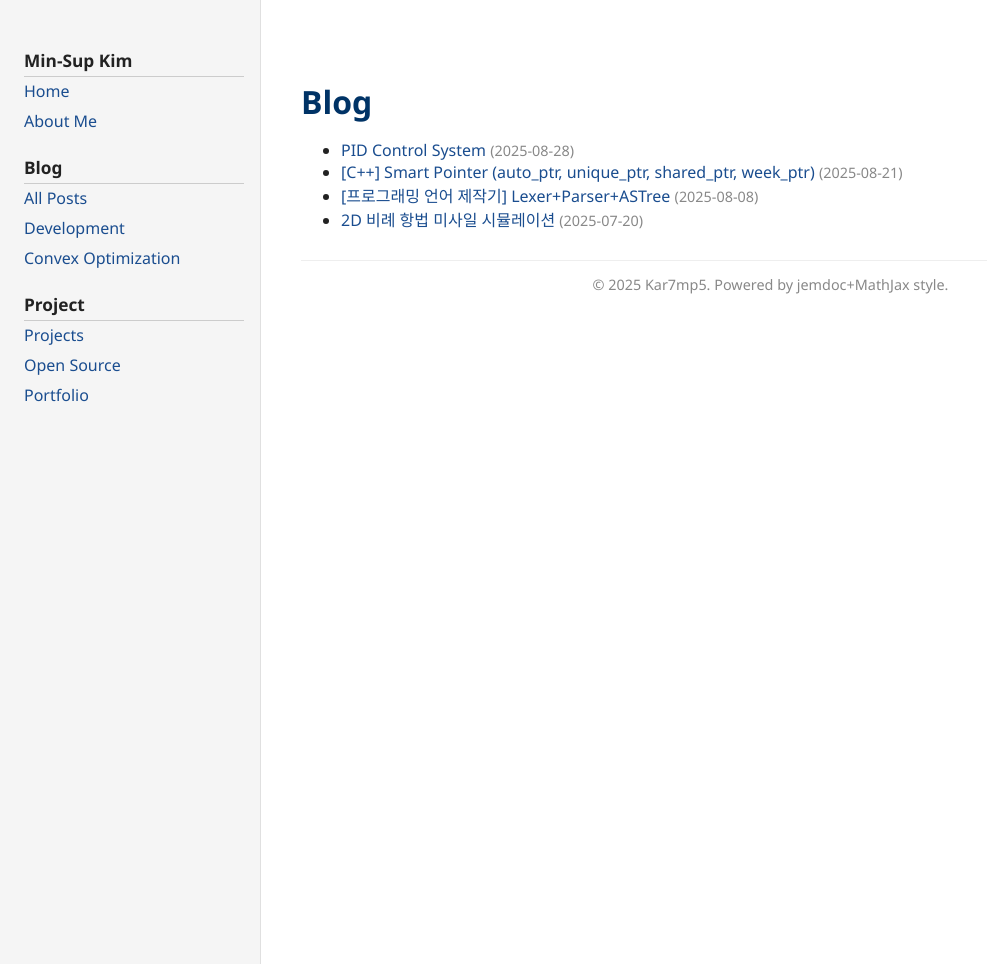
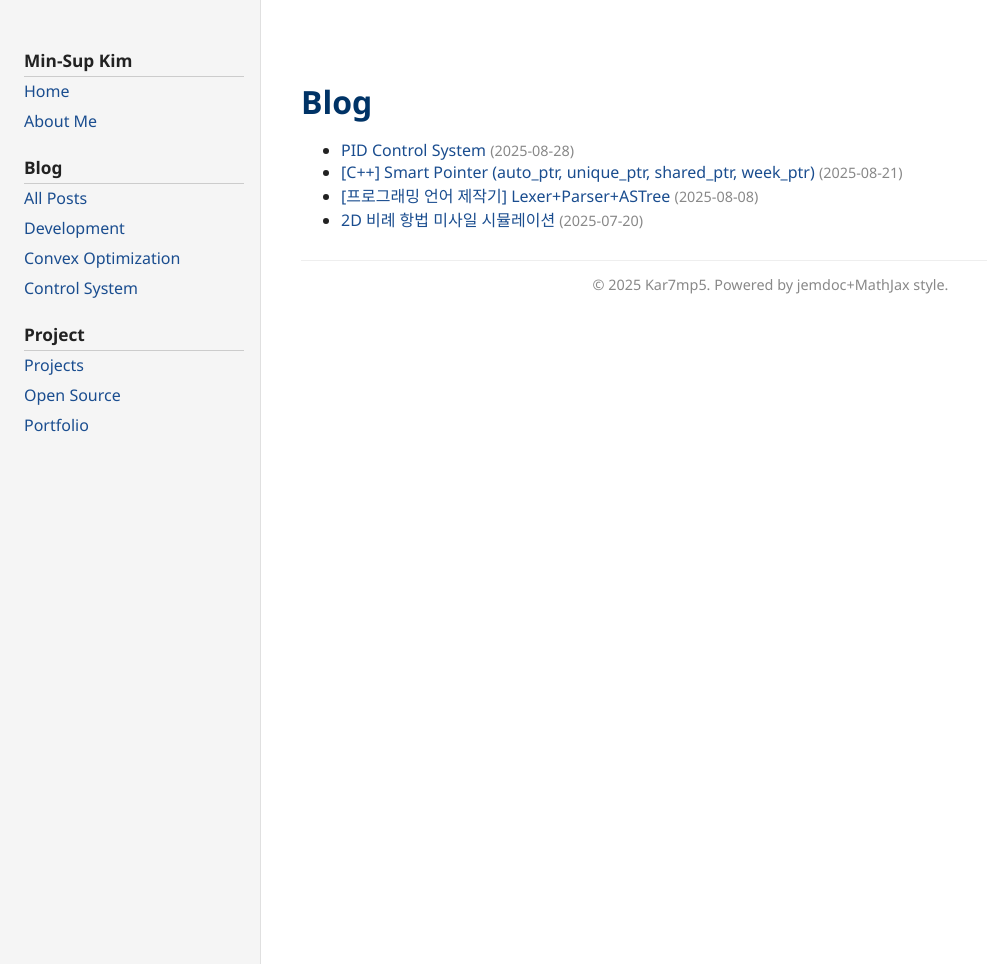
Before and after one commit to kar7mp5/kar7mp5.github.io, a Jekyll site: the page built from blog.md, in a window 1280 px wide. Shown: the whole page, without its empty margins (0-987 px from the left). Built offline with Jekyll 4.4.1, drawn with Linux system fonts in a browser that asks for light colours.

Commit message:
feat: Add 'Control System' to sidebar

```diff
--- a/_includes/sidebar.html
+++ b/_includes/sidebar.html
@@ -12,6 +12,7 @@
       <li><a href="/blog">All Posts</a></li>
       <li><a href="/categories/development">Development</a></li>
       <li><a href="/categories/convex_optimization">Convex Optimization</a></li>
+      <li><a href="/categories/control">Control System</a></li>
     </ul>
   </div>
   <div class="menu-section">
```
